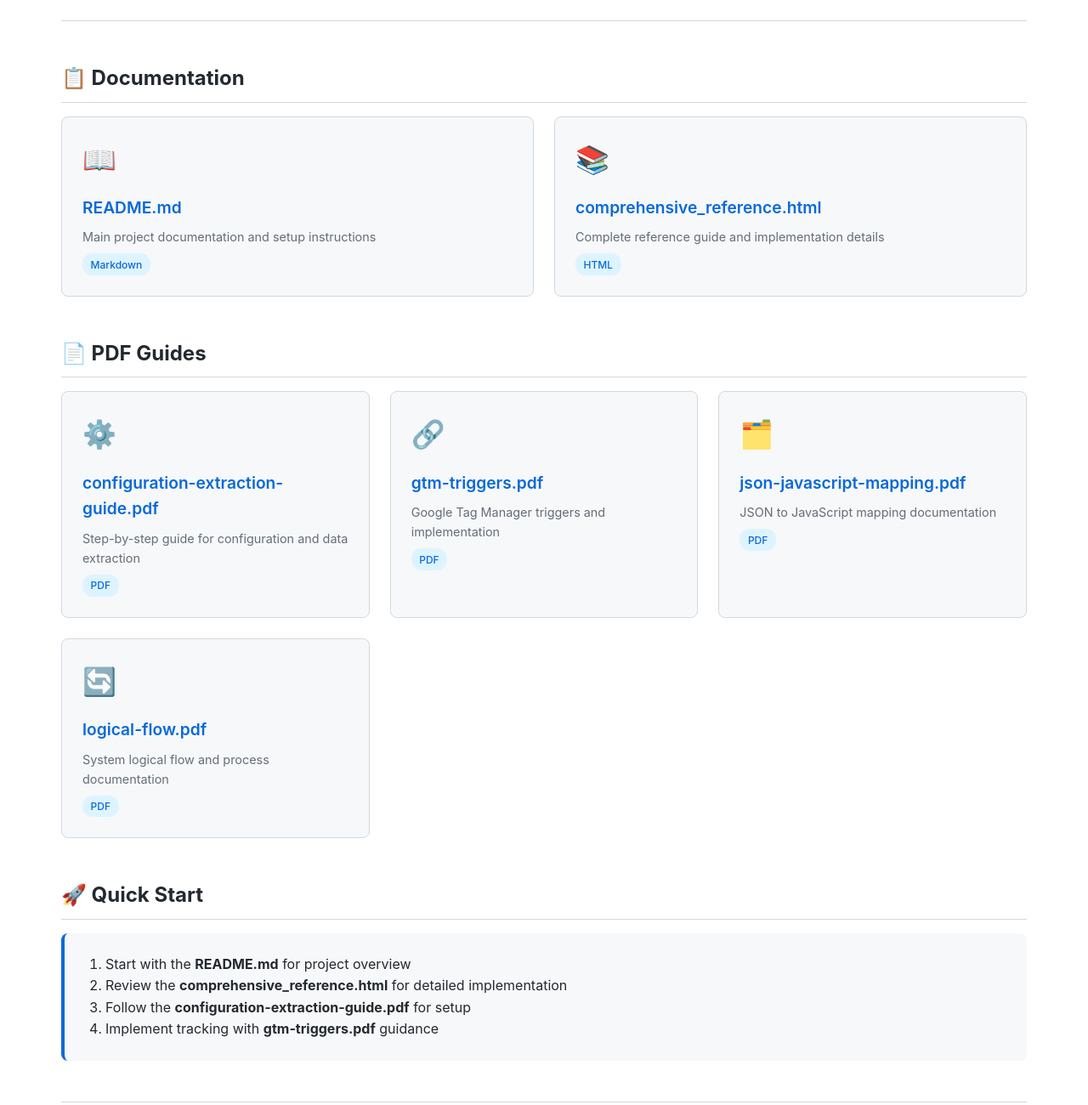
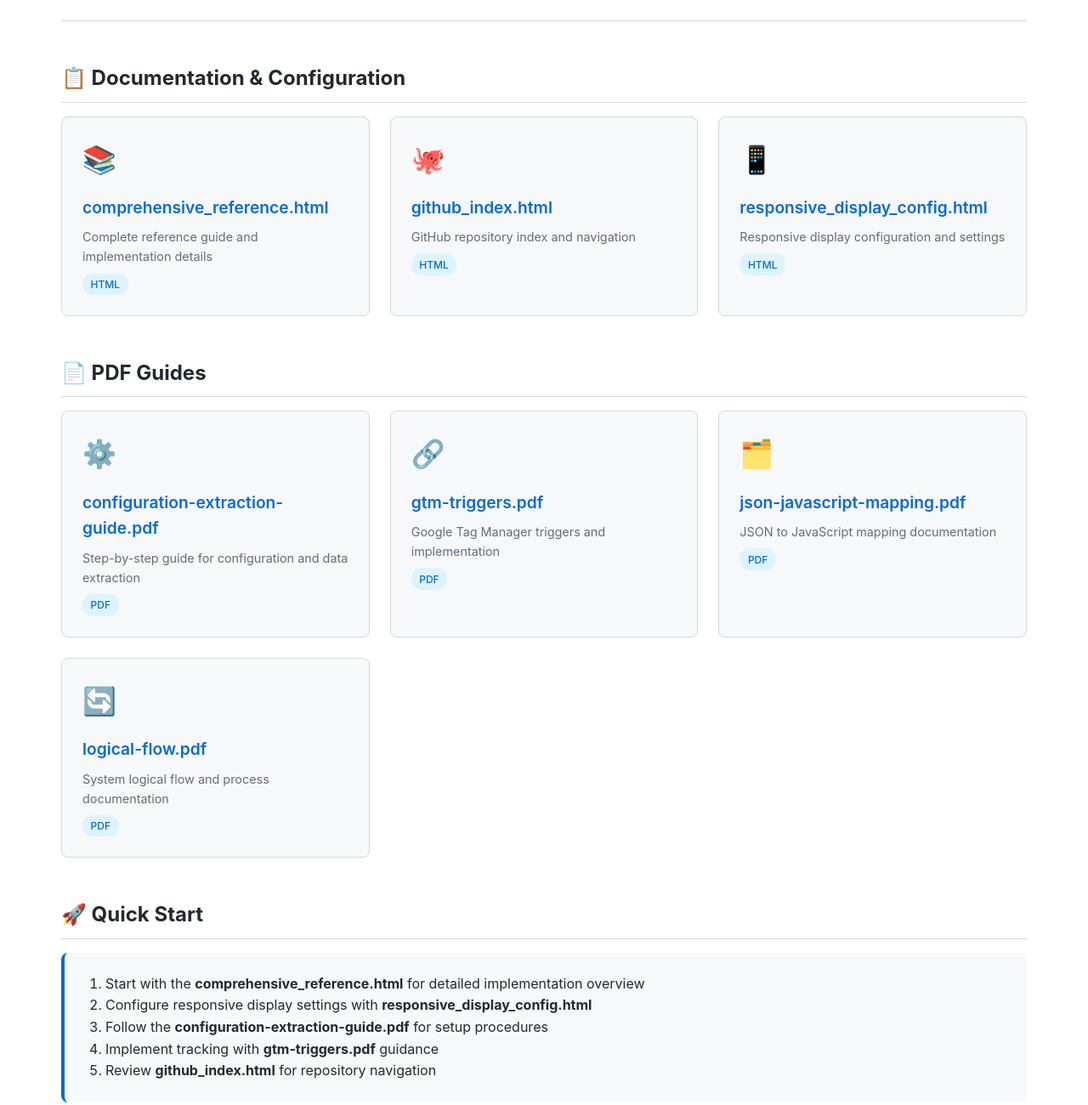
Before and after one commit to anupmandal/lead-capture-widget, a plain HTML site: page index.html in a window 1280 px wide. Shown: the part 140-1440 px from the top of the page at 85% size. Drawn offline with Linux system fonts and the light colour scheme.

Commit message:
Update index.html

```diff
--- a/index.html
+++ b/index.html
@@ -136,19 +136,26 @@
     </div>
 
     <div class="section">
-        <h2>📋 Documentation</h2>
+        <h2>📋 Documentation & Configuration</h2>
         <div class="file-grid">
-            <a href="README.md" class="file-card">
-                <span class="file-icon">📖</span>
-                <div class="file-name">README.md</div>
-                <div class="file-description">Main project documentation and setup instructions</div>
-                <span class="file-type">Markdown</span>
-            </a>
-
             <a href="comprehensive_reference.html" class="file-card">
                 <span class="file-icon">📚</span>
                 <div class="file-name">comprehensive_reference.html</div>
                 <div class="file-description">Complete reference guide and implementation details</div>
+                <span class="file-type">HTML</span>
+            </a>
+
+            <a href="github_index.html" class="file-card">
+                <span class="file-icon">🐙</span>
+                <div class="file-name">github_index.html</div>
+                <div class="file-description">GitHub repository index and navigation</div>
+                <span class="file-type">HTML</span>
+            </a>
+
+            <a href="responsive_display_config.html" class="file-card">
+                <span class="file-icon">📱</span>
+                <div class="file-name">responsive_display_config.html</div>
+                <div class="file-description">Responsive display configuration and settings</div>
                 <span class="file-type">HTML</span>
             </a>
         </div>
@@ -191,10 +198,11 @@
         <h2>🚀 Quick Start</h2>
         <div style="background: #f6f8fa; padding: 1.5rem; border-radius: 8px; border-left: 4px solid #0969da;">
             <ol style="margin-left: 1.5rem; color: #24292f;">
-                <li>Start with the <strong>README.md</strong> for project overview</li>
-                <li>Review the <strong>comprehensive_reference.html</strong> for detailed implementation</li>
-                <li>Follow the <strong>configuration-extraction-guide.pdf</strong> for setup</li>
+                <li>Start with the <strong>comprehensive_reference.html</strong> for detailed implementation overview</li>
+                <li>Configure responsive display settings with <strong>responsive_display_config.html</strong></li>
+                <li>Follow the <strong>configuration-extraction-guide.pdf</strong> for setup procedures</li>
                 <li>Implement tracking with <strong>gtm-triggers.pdf</strong> guidance</li>
+                <li>Review <strong>github_index.html</strong> for repository navigation</li>
             </ol>
         </div>
     </div>
```
